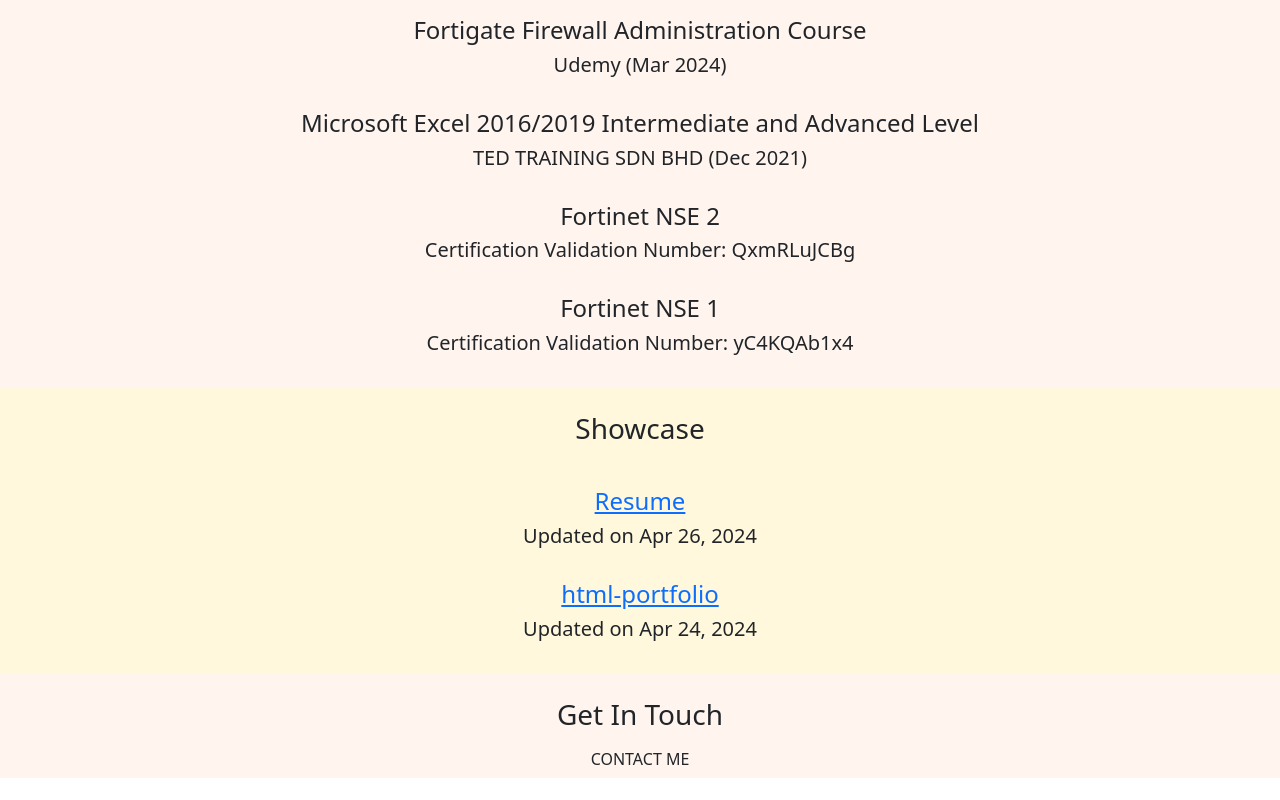
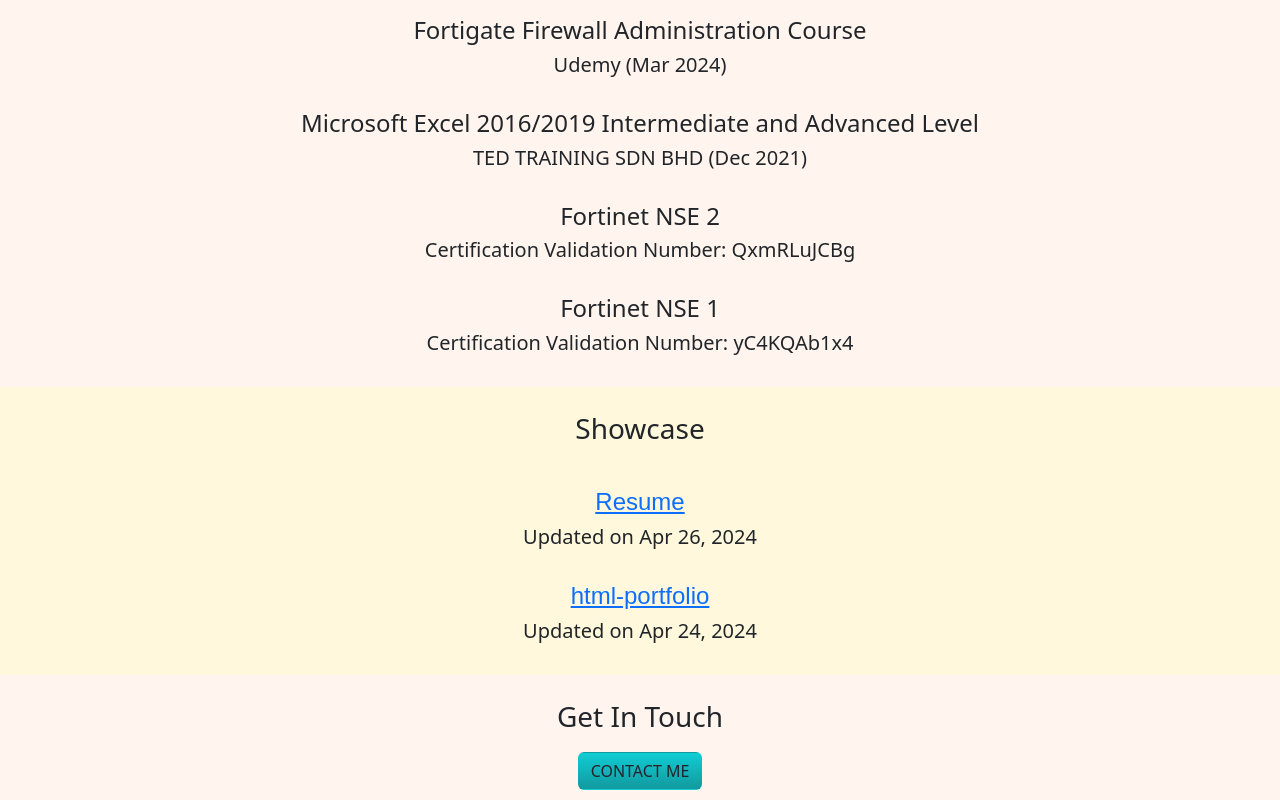
Before and after one commit to johnjun97/personalsite-, a plain HTML site: page index.html in a window 1280 px wide. Shown: the part 1746-2546 px from the top of the page. Before the commit the page ends 2524 px from the top, so only its background shows below. Drawn offline with nearby package versions, Linux system fonts and the light colour scheme.

Commit message:
Update styles.css

```diff
--- a/css/styles.css
+++ b/css/styles.css
@@ -12,19 +12,36 @@
   object-fit: cover;
 }
 
-.container {
-
-}
-
 .container1 {
   padding-top: 25px;
   background-color: seashell;
-  margin: 0 auto;
 }
 
 
 .container2 {
   padding-top: 25px;
   background-color: cornsilk;
-  margin: 0 auto;
 }
+
+.btn {
+  background: #11cdd4;
+  background-image: -webkit-linear-gradient(top, #11cdd4, #11999e);
+  background-image: -moz-linear-gradient(top, #11cdd4, #11999e);
+  background-image: -ms-linear-gradient(top, #11cdd4, #11999e);
+  background-image: -o-linear-gradient(top, #11cdd4, #11999e);
+  background-image: linear-gradient(to bottom, #11cdd4, #11999e);
+  -webkit-border-radius: 8;
+  -moz-border-radius: 8;
+  border-radius: 8px;
+  font-family: "Montserrat", sans-serif;
+  color: #ffffff;
+  font-size: 20px;
+  padding: 10px 20px 10px 20px;
+  text-decoration: none;
+}
+a {
+  color: #11999e;
+  font-family: "Montserrat", sans-serif;
+  margin: 10px 20px;
+  text-decoration: none;
+}
```
